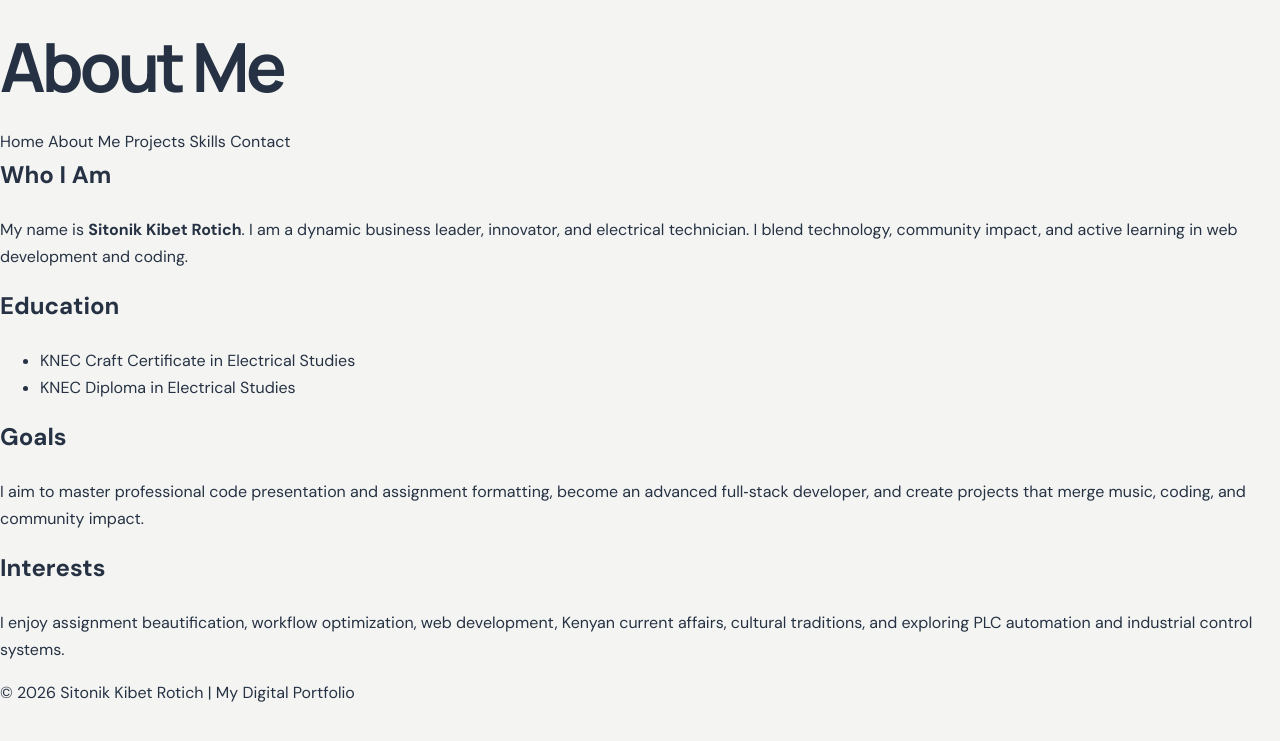
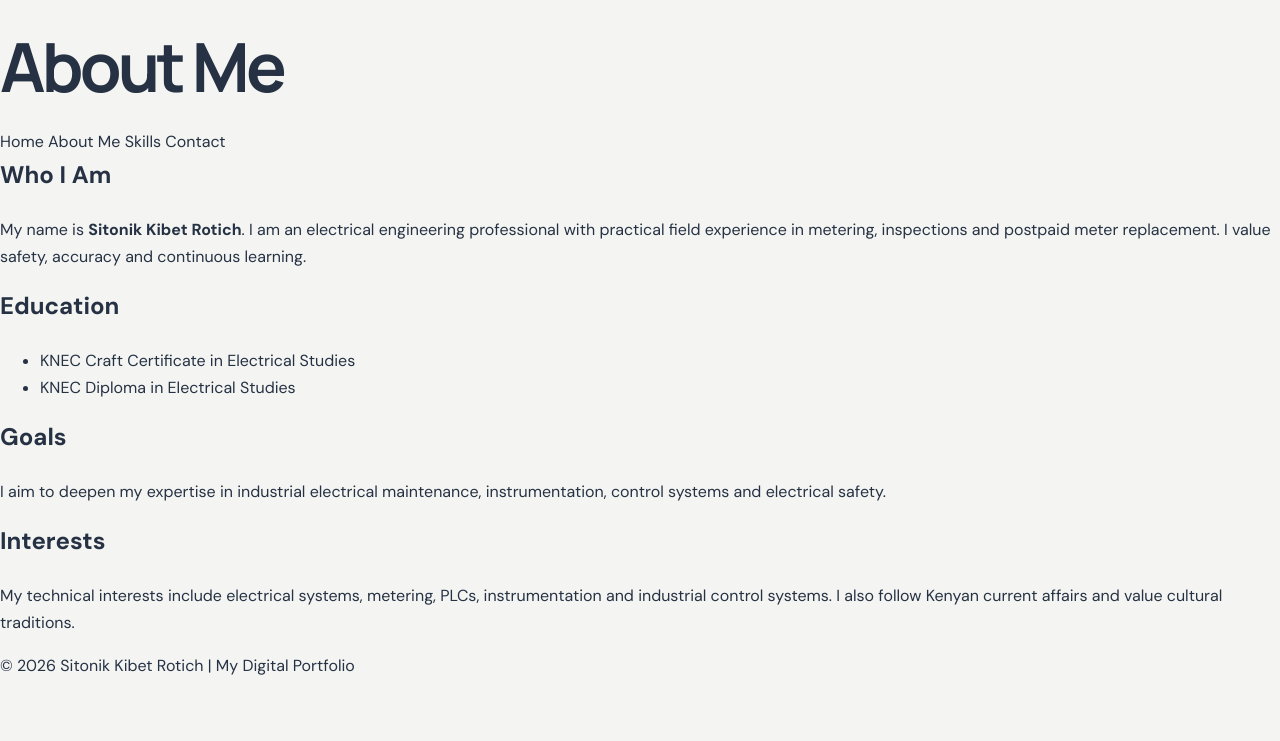
Before and after one commit to Sitroe-8248/sitonik, a PHP site: page /about.php in a window 1280 px wide. Shown: the top 741 px of the page. Run offline with PHP 8.4, Linux system fonts and the light colour scheme.

Commit message:
Focus public website on electrical engineering only

```diff
--- a/about.php
+++ b/about.php
@@ -12,7 +12,7 @@
     <nav>
       <a href="index.html">Home</a>
       <a href="about.php">About Me</a>
-      <a href="projects.php">Projects</a>
+
       <a href="skills.php">Skills</a>
       <a href="contact.php">Contact</a>
     </nav>
@@ -22,8 +22,7 @@
     <div class="section">
       <h2>Who I Am</h2>
       <p>
-        My name is <strong>Sitonik Kibet Rotich</strong>. I am a dynamic business leader, innovator, and electrical technician.
-        I blend technology, community impact, and active learning in web development and coding.
+        My name is <strong>Sitonik Kibet Rotich</strong>. I am an electrical engineering professional with practical field experience in metering, inspections and postpaid meter replacement. I value safety, accuracy and continuous learning.
       </p>
     </div>
 
@@ -38,16 +37,14 @@
     <div class="section">
       <h2>Goals</h2>
       <p>
-        I aim to master professional code presentation and assignment formatting, become an advanced full‑stack developer,
-        and create projects that merge music, coding, and community impact.
+        I aim to deepen my expertise in industrial electrical maintenance, instrumentation, control systems and electrical safety.
       </p>
     </div>
 
     <div class="section">
       <h2>Interests</h2>
       <p>
-        I enjoy assignment beautification, workflow optimization, web development, Kenyan current affairs, cultural traditions,
-        and exploring PLC automation and industrial control systems.
+        My technical interests include electrical systems, metering, PLCs, instrumentation and industrial control systems. I also follow Kenyan current affairs and value cultural traditions.
       </p>
     </div>
   </main>
```
